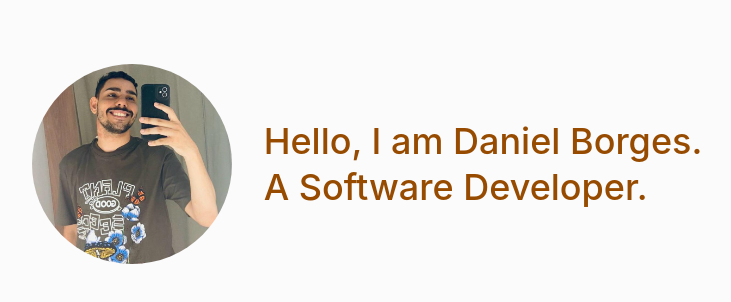
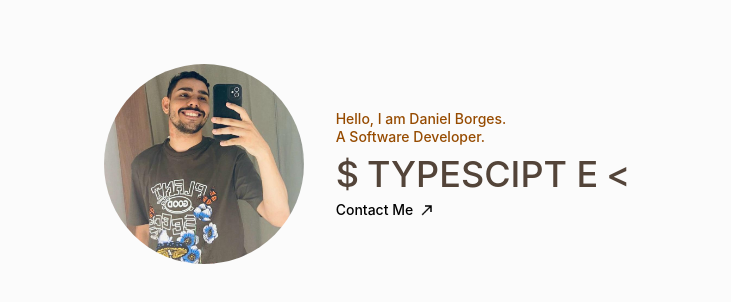
Before and after one commit to DanielBorgesDev/portifolio, a React (Create React App) app: page / in a window 1280 px wide. Shown: the top 302 px of the page, without its empty margins (273-1004 px from the left). Built offline with nearby package versions, Linux system fonts and the light colour scheme.

Commit message:
feat: true finish header

```diff
--- a/package.json
+++ b/package.json
@@ -10,11 +10,13 @@
     "@types/node": "^16.18.96",
     "@types/react": "^18.3.1",
     "@types/react-dom": "^18.3.0",
+    "@types/typed.js": "^2.0.9",
     "react": "^18.3.1",
     "react-dom": "^18.3.1",
     "react-router-dom": "^6.23.0",
     "react-scripts": "5.0.1",
     "styled-components": "^6.1.9",
+    "typed.js": "^2.1.0",
     "typescript": "^4.9.5",
     "web-vitals": "^2.1.4"
   },
--- a/src/styles/components/AboutMe/index.tsx
+++ b/src/styles/components/AboutMe/index.tsx
@@ -2,28 +2,41 @@ import React from "react";
 import StyledGrid, {
   AboutMeH1,
   CenteredContainer,
-  CenteredContainerAboutMed,
-  StyledImage,
+  CenteredContainerAboutMe,
+  ContainerTypeText,
+  LinkContactMe,
+  StyledMySelfImage,
   TextArea,
+  IconArrowContactMe
 } from "./styles";
+import TypedText from "../TypedText/index";
 import Myself from "../../../assets/me.jpg";
+import Northeast from "../../../assets/northEastArow.png";
 
 const AboutMe = () => {
   return (
     <CenteredContainer>
-      <CenteredContainerAboutMed>
+      <CenteredContainerAboutMe>
         <StyledGrid>
-          <StyledImage src={Myself} alt="Descrição da imagem" />
+          <StyledMySelfImage src={Myself} alt="My self picture" />
           <div>
             <TextArea>
               <AboutMeH1>
                 Hello, I am Daniel Borges.
                 <br />A Software Developer.
               </AboutMeH1>
+              <ContainerTypeText>
+                <p>$ </p>
+                <TypedText />
+              </ContainerTypeText>
+              <LinkContactMe>
+                <div>Contact Me</div>
+                <IconArrowContactMe src={Northeast} alt="North east icon"/>
+              </LinkContactMe>
             </TextArea>
           </div>
         </StyledGrid>
-      </CenteredContainerAboutMed>
+      </CenteredContainerAboutMe>
     </CenteredContainer>
   );
 };
--- a/src/styles/components/AboutMe/styles.ts
+++ b/src/styles/components/AboutMe/styles.ts
@@ -6,7 +6,7 @@ export const CenteredContainer = styled.div`
   padding-bottom: 4rem;
 `;
 
-export const CenteredContainerAboutMed = styled.div`
+export const CenteredContainerAboutMe = styled.div`
   max-width: 49.5rem;
   padding-left: 1.5rem;
   padding-right: 1.5rem;
@@ -23,7 +23,7 @@ const StyledGrid = styled.div`
   display: grid;
 `;
 
-export const StyledImage = styled.img`
+export const StyledMySelfImage = styled.img`
   width: 100%;
   max-width: 12.5rem;
   vertical-align: middle;
@@ -33,15 +33,50 @@ export const StyledImage = styled.img`
 `;
 
 export const TextArea = styled.div`
-display: block;
-    unicode-bidi: isolate;
+  width: 100%;
+  display: block;
+  unicode-bidi: isolate;
 `
 export const AboutMeH1 = styled.div`
   color: #964b00 ;
-    font-size: 36px;
+    font-size: Z;
     font-weight: 500;
     line-height: 1.278em;
 `
+export const ContainerTypeText = styled.div`
+  display: flex;
+  color: #534439;
+  gap:0.5rem;
+  margin-top:1rem;
+  margin-bottom:1rem;
+  font-weight: 500;
+  font-size: 2.25rem;
+`
+
+export const IconArrowContactMe = styled.img`
+  width: 1rem;
+  transform: translate3d(0px, 0px, 0px) scale3d(1, 1, 1) rotateX(0deg) rotateY(0deg) rotateZ(0deg) skew(0deg, 0deg);
+  transform-style: preserve-3d;
+  margin-left: 0.375rem;
+  display: inline-block;
+`;
+
+export const LinkContactMe = styled.a`
+  color:#000;
+  cursor:pointer;
+  display: flex;
+  align-items: center;
+  font-weight: 500;
+  line-height: 1.143em;
+
+  &:hover {
+    ${IconArrowContactMe} {
+      transform: translate(3px, -3px);
+      transition: transform 0.3s ease;
+    }
+  }
+`;
+
 
 
 export default StyledGrid;
--- /dev/null
+++ b/src/styles/components/TypedText/index.tsx
@@ -0,0 +1,27 @@
+import React, { useRef, useEffect } from "react";
+import Typed from "typed.js";
+
+const TypedText: React.FC = () => {
+  const typedRef = useRef<HTMLDivElement>(null);
+
+  useEffect(() => {
+    if (!typedRef.current) return;
+
+    const typed = new Typed(typedRef.current, {
+      strings: ["FULL STACK DEVELOPER", "TYPESCIPT EXPERT"], // Array de textos a serem digitados
+      typeSpeed: 50, // Velocidade de digitação (em milissegundos)
+      backSpeed: 50, // Velocidade de apagar (em milissegundos)
+      loop: true, // Repetir a animação indefinidamente
+      cursorChar: '<'
+    });
+
+    // Limpeza do Typed.js quando o componente for desmontado
+    return () => {
+      typed.destroy();
+    };
+  }, []);
+
+  return <div ref={typedRef}></div>;
+};
+
+export default TypedText;
```
Also changed, not shown: src/assets/northEastArow.png (added).
